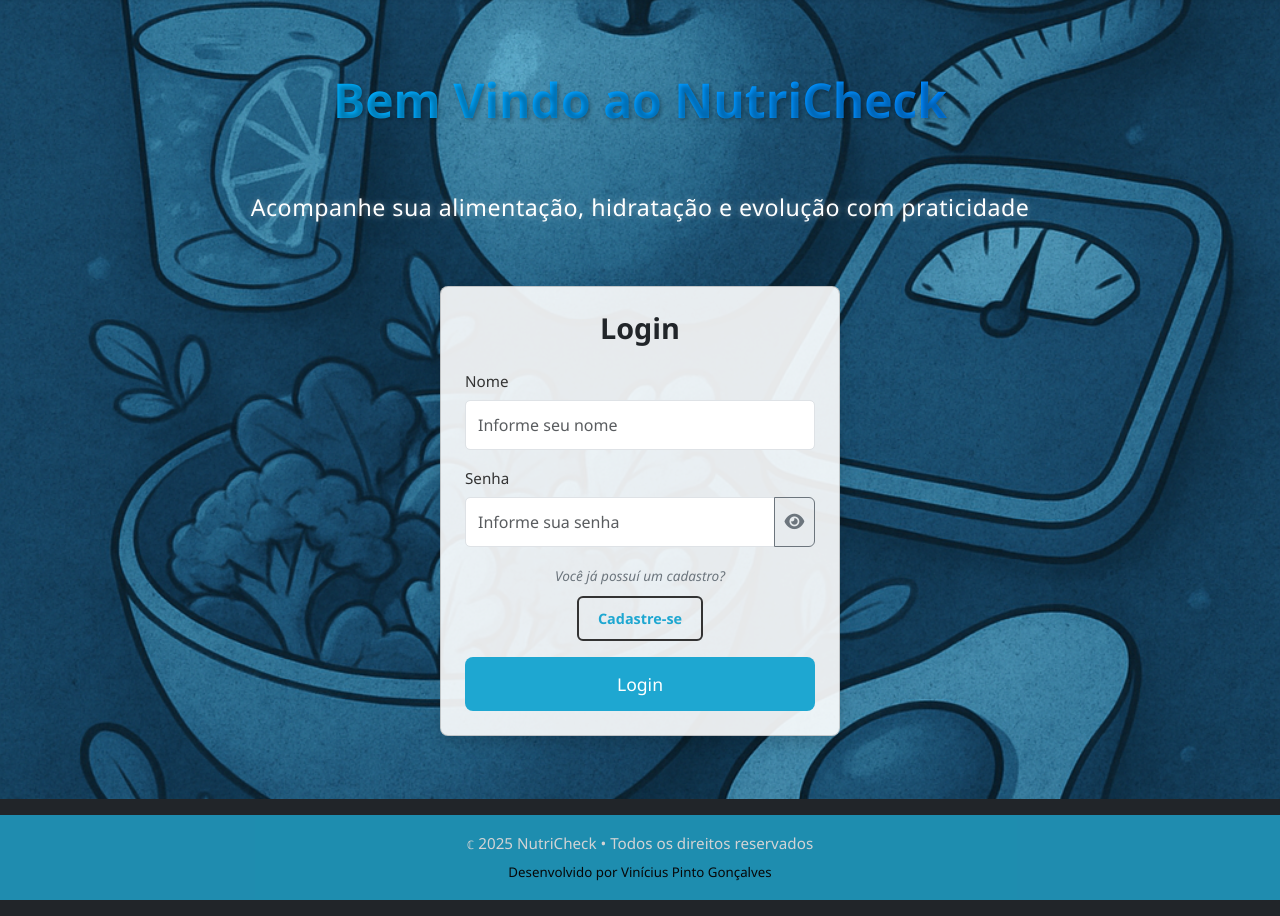
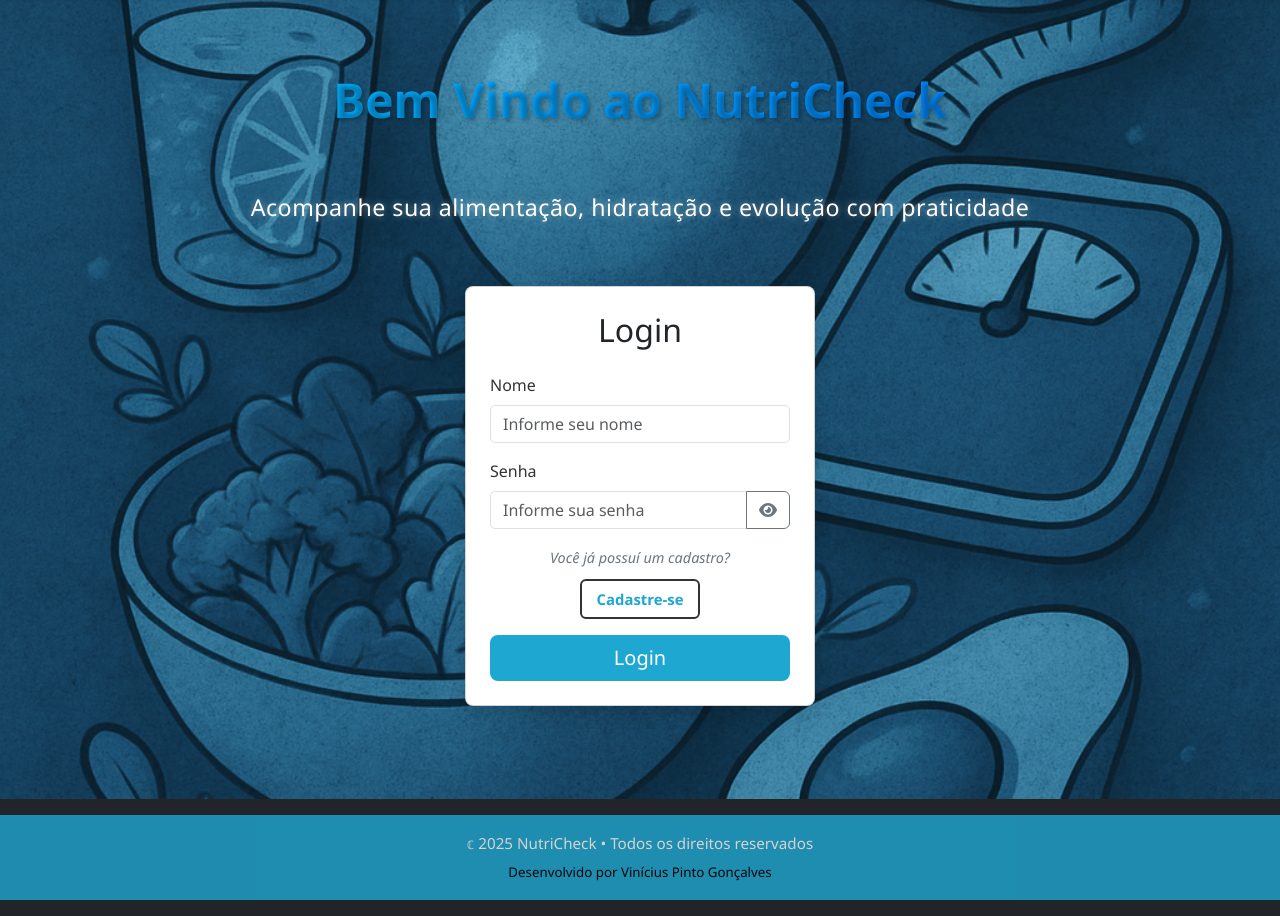
Before and after one commit to ProjetosDevVviniciws/NUTRI-CHECK, a Flask app: page /login in a window 1280 px wide. Shown: the part 97-1013 px from the top of the page. Run offline with Flask 3, Linux system fonts and the light colour scheme; some libraries are stand-ins or nearby versions.

Commit message:
Move classe login-card para login.css

```diff
--- a/src/nutri_app/static/css/components.css
+++ b/src/nutri_app/static/css/components.css
@@ -152,50 +152,6 @@ input[type="date"]::-webkit-calendar-picker-indicator {
     font-size: var(--nav-text-size);
 }
 
-.login-card {
-    width: clamp(280px, 90vw, 400px);
-    padding: clamp(1rem, 3vw, 2rem);
-    border-radius: 15px;
-    background-color: rgba(255, 255, 255, 0.90);
-}
-
-.login-card h2 {
-    font-size: clamp(1.3rem, 3vw, 1.8rem);
-    font-weight: 600;
-}
-
-.login-card .form-label-custom {
-    font-size: clamp(0.8rem, 1.8vw, 0.95rem);
-    font-weight: 500;
-}
-
-.login-card .form-control {
-    font-size: clamp(0.85rem, 2vw, 1rem);
-    padding: clamp(0.5rem, 1.5vw, 0.75rem);
-}
-
-.login-card #toggle-senha {
-    padding: clamp(0.4rem, 1vw, 0.6rem);
-}
-
-.login-card #toggle-senha i {
-    font-size: clamp(0.9rem, 2vw, 1.1rem);
-}
-
-.login-card small {
-    font-size: clamp(0.7rem, 1.6vw, 0.85rem);
-}
-
-.login-card .btn-ouline-custom {
-    font-size: clamp(0.75rem, 1.8vw, 0.9rem);
-    padding: clamp(0.35rem, 1vw, 0.6rem) clamp(0.8rem, 2vw, 1.2rem);
-}
-
-.login-card .btn-primary {
-    font-size: clamp(0.9rem, 2vw, 1.1rem);
-    padding: clamp(0.6rem, 1.5vw, 0.85rem);
-}
-
 .auth-card {
     width: clamp(280px, 90vw, 400px);
     padding: clamp(1rem, 3vw, 2rem);
```
